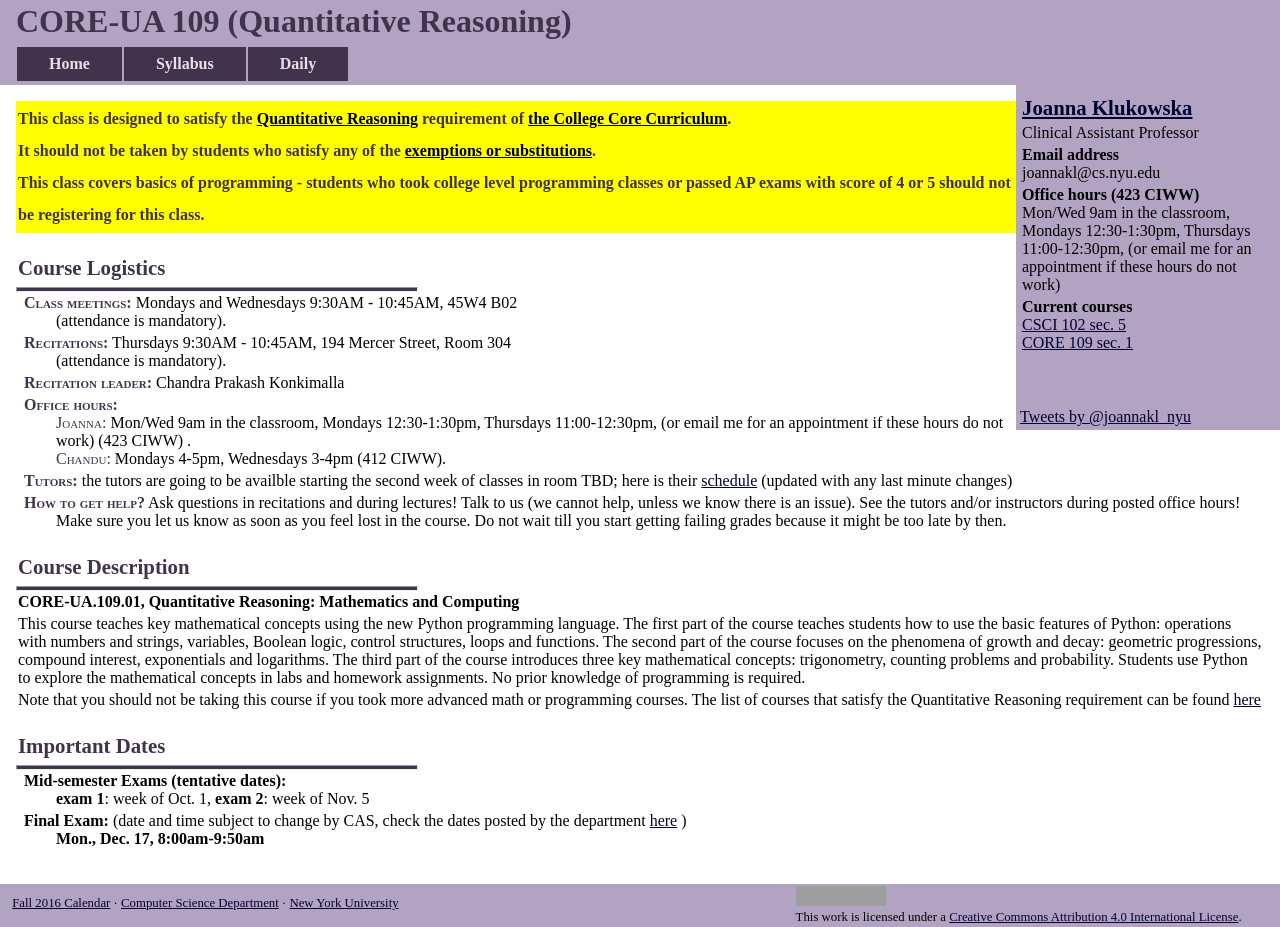
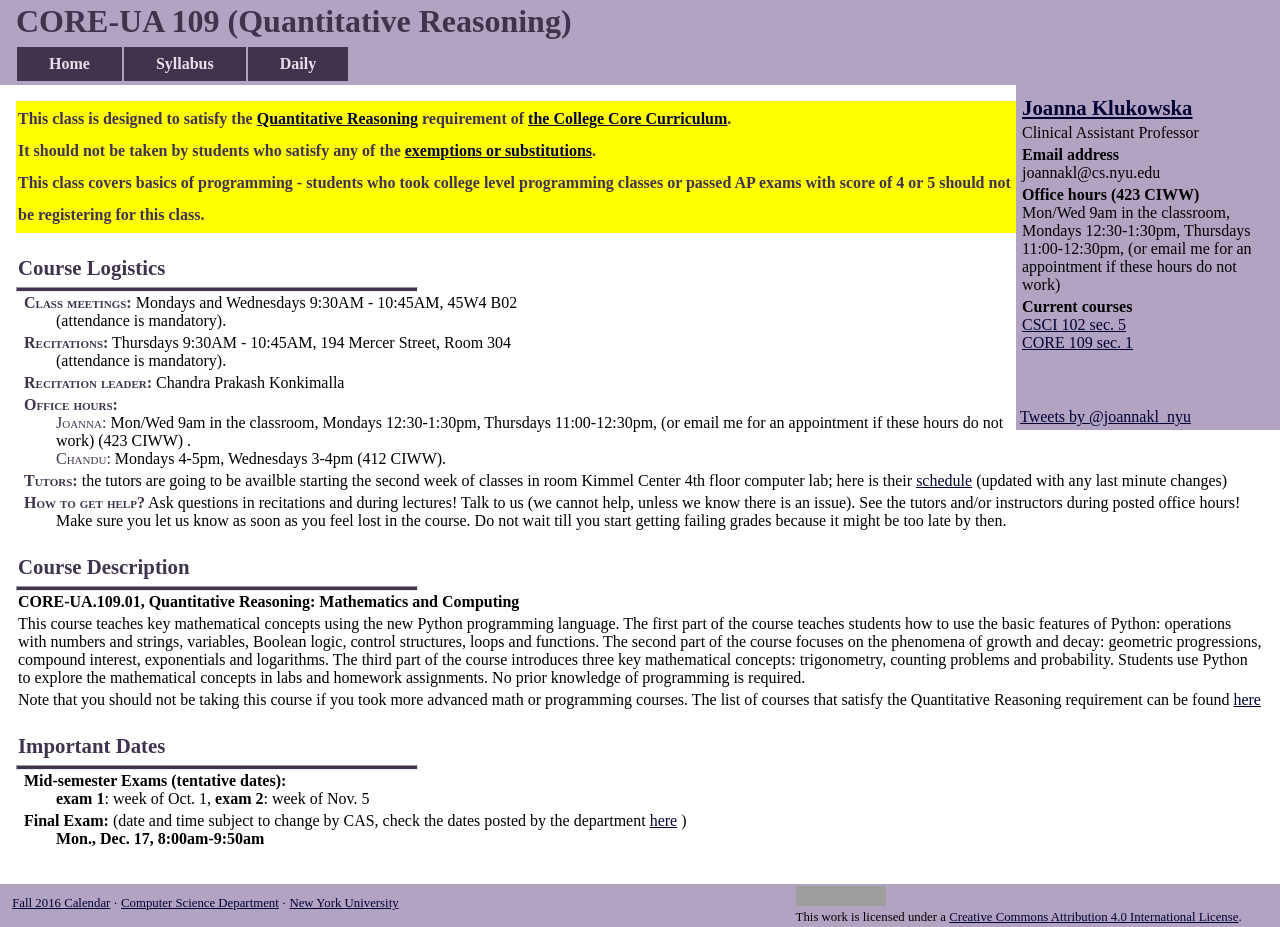
Before and after one commit to joannakl/core109_f18, a Jekyll site: the page built from index.markdown, in a window 1280 px wide. Built offline with Jekyll 4.4.1, drawn with Linux system fonts in a browser that asks for light colours; comment, search, counter and statistics services are not loaded; grey boxes are pictures that could not be loaded.

Commit message:
fix tutoring link

```diff
--- a/_config.yml
+++ b/_config.yml
@@ -46,8 +46,8 @@
 current_course3_link: ""
 
 
-tutor_location: "TBD"
-tutor_schedule_link: "TBD"
+tutor_location: "Kimmel Center 4th floor computer lab"
+tutor_schedule_link: "https://cs.nyu.edu/courses/fall18/CSCI-UA.0002-002/common_syllabus/#tutoring"
 
 midterm_exam_date: "__exam 1__: week of Oct. 1, __exam 2__: week of Nov. 5"
 final_exam_date: "__Mon., Dec. 17, 8:00am-9:50am__"
```
